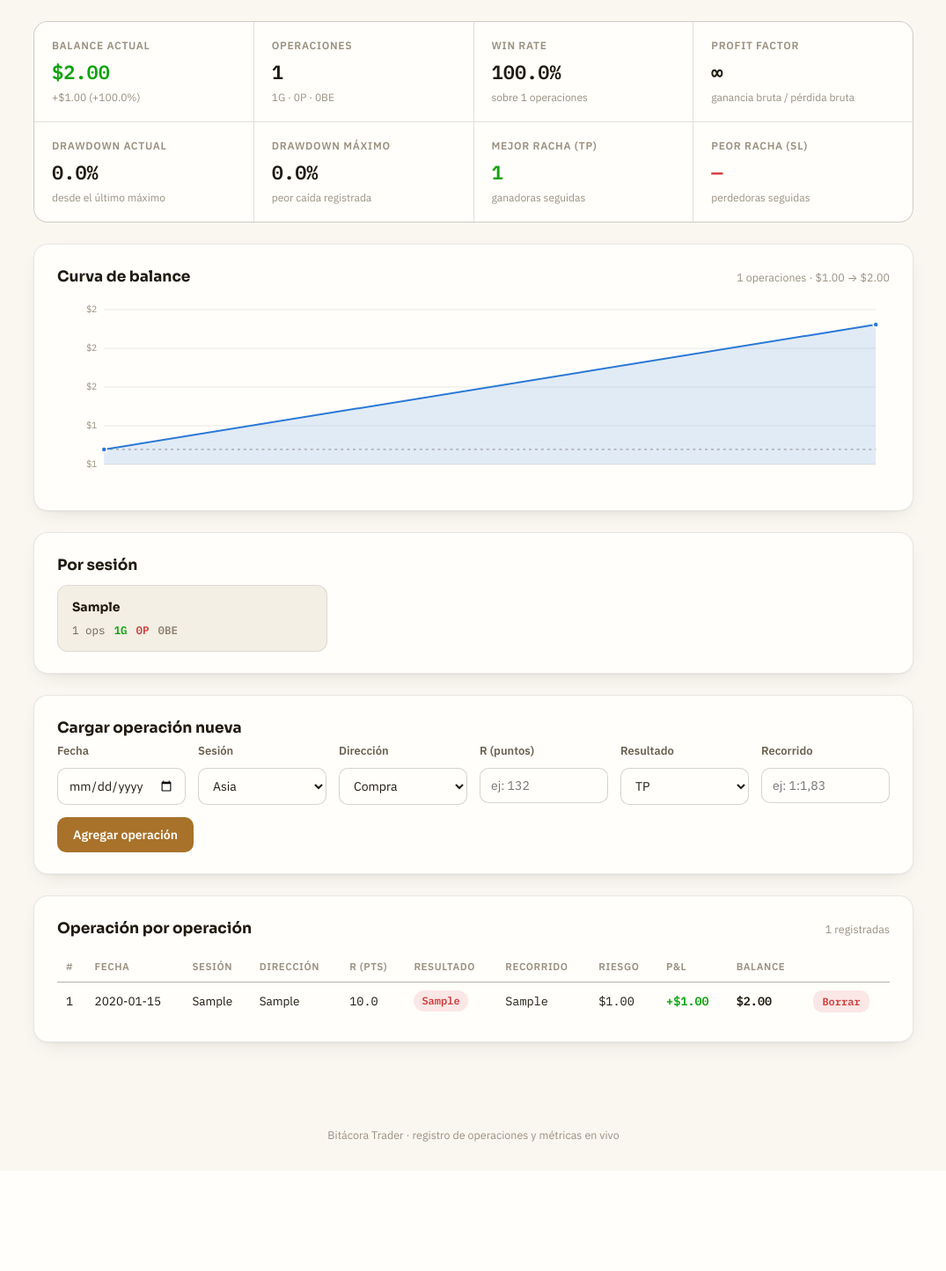
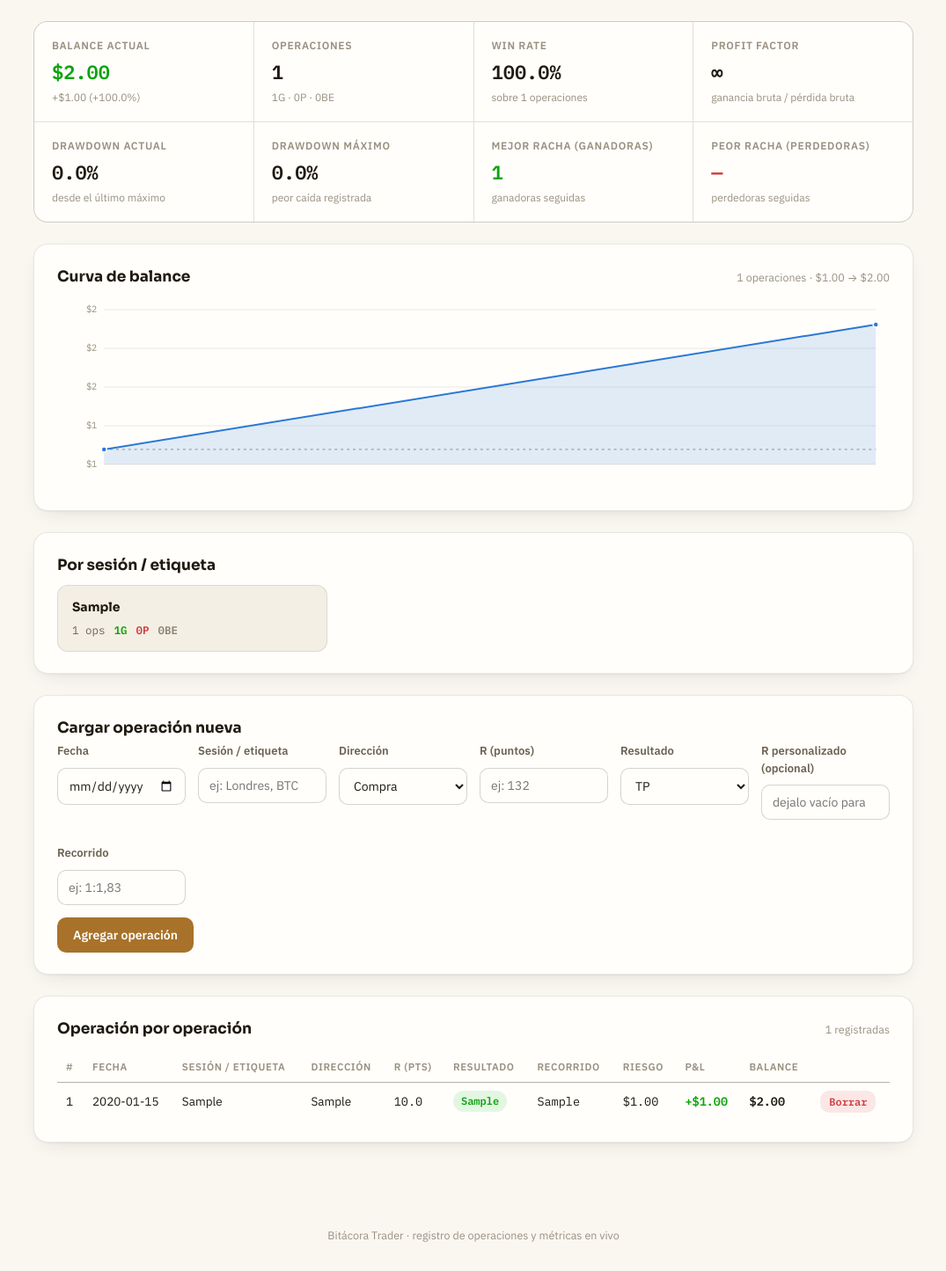
Before and after one commit to sauljesusbeschorner-eng/Bitacora, a Flask app: page /dashboard in a window 1280 px wide. Shown: the part 164-1609 px from the top of the page at 88% size, without its empty margins (102-1177 px from the left). Before the commit the page ends 1462 px from the top, so only its background shows below. Run offline with Flask 3, Linux system fonts and the light colour scheme; the visitor is signed in with stand-in values (Sample User, id 1); tables that the repository leaves empty hold one stand-in row (values such as "Sample post").

Commit message:
Update dashboard.html

```diff
--- a/templates/dashboard.html
+++ b/templates/dashboard.html
@@ -39,12 +39,12 @@
     <span class="sub">peor caída registrada</span>
   </div>
   <div class="kpi">
-    <span class="label">Mejor racha (TP)</span>
+    <span class="label">Mejor racha (ganadoras)</span>
     <span class="value tabular good">{{ m.best_win or "—" }}</span>
     <span class="sub">ganadoras seguidas</span>
   </div>
   <div class="kpi">
-    <span class="label">Peor racha (SL)</span>
+    <span class="label">Peor racha (perdedoras)</span>
     <span class="value tabular critical">{{ m.worst_loss or "—" }}</span>
     <span class="sub">perdedoras seguidas</span>
   </div>
@@ -76,7 +76,8 @@
 </div>
 
 <div class="card">
-  <div class="section-title"><h2>Por sesión</h2></div>
+  <div class="section-title"><h2>Por sesión / etiqueta</h2></div>
+  {% if m.sessions %}
   <div class="session-grid">
     {% for name, s in m.sessions.items() %}
     <div class="session-card">
@@ -90,6 +91,9 @@
     </div>
     {% endfor %}
   </div>
+  {% else %}
+  <p class="subtitle" style="margin-top:10px;">Todavía no hay operaciones agrupadas por etiqueta.</p>
+  {% endif %}
 </div>
 
 <div class="card">
@@ -101,12 +105,13 @@
         <input type="date" id="op_date" name="op_date">
       </div>
       <div class="field">
-        <label for="session">Sesión</label>
-        <select id="session" name="session" required>
-          <option value="Asia">Asia</option>
-          <option value="Londres">Londres</option>
-          <option value="NY">NY</option>
-        </select>
+        <label for="session">Sesión / etiqueta</label>
+        <input type="text" id="session" name="session" list="tag-options" placeholder="ej: Londres, BTCUSD, Ruptura" required>
+        <datalist id="tag-options">
+          {% for tag in tags %}
+          <option value="{{ tag }}">
+          {% endfor %}
+        </datalist>
       </div>
       <div class="field">
         <label for="direction">Dirección</label>
@@ -119,6 +124,12 @@
         <label for="r_points">R (puntos)</label>
         <input type="number" step="any" id="r_points" name="r_points" placeholder="ej: 132">
       </div>
+      {% if calc_mode == "direct" %}
+      <div class="field">
+        <label for="pnl_manual">P&amp;L de la operación ($)</label>
+        <input type="number" step="any" id="pnl_manual" name="pnl_manual" placeholder="ej: -45.50" required>
+      </div>
+      {% else %}
       <div class="field">
         <label for="result">Resultado</label>
         <select id="result" name="result" required>
@@ -127,6 +138,11 @@
           <option value="BE">BE</option>
         </select>
       </div>
+      <div class="field">
+        <label for="r_multiple">R personalizado (opcional)</label>
+        <input type="number" step="any" id="r_multiple" name="r_multiple" placeholder="dejalo vacío para usar tu R:R">
+      </div>
+      {% endif %}
       <div class="field">
         <label for="recorrido">Recorrido</label>
         <input type="text" id="recorrido" name="recorrido" placeholder="ej: 1:1,83">
@@ -145,7 +161,7 @@
     <table>
       <thead>
         <tr>
-          <th>#</th><th class="txt">Fecha</th><th class="txt">Sesión</th><th class="txt">Dirección</th>
+          <th>#</th><th class="txt">Fecha</th><th class="txt">Sesión / etiqueta</th><th class="txt">Dirección</th>
           <th>R (pts)</th><th>Resultado</th><th>Recorrido</th><th>Riesgo</th><th>P&amp;L</th><th>Balance</th><th></th>
         </tr>
       </thead>
@@ -160,9 +176,9 @@
           <td class="txt">{{ r.session }}</td>
           <td class="txt">{{ r.direction or "—" }}</td>
           <td class="tabular">{{ r.r_points if r.r_points is not none else "—" }}</td>
-          <td><span class="badge {{ 'be' if r.is_be else ('tp' if r.result == 'TP' else 'sl') }}">{{ 'BE' if r.is_be else r.result }}</span></td>
+          <td><span class="badge {{ 'be' if r.is_be else ('tp' if r.pnl > 0 else 'sl') }}">{{ 'BE' if r.is_be else r.result }}</span></td>
           <td class="tabular">{{ r.recorrido or "—" }}</td>
-          <td class="tabular">${{ "%.2f"|format(r.risk) }}</td>
+          <td class="tabular">{{ "$%.2f"|format(r.risk) if r.risk is not none else "—" }}</td>
           <td class="tabular {{ 'pnl-pos' if r.pnl > 0 else ('pnl-neg' if r.pnl < 0 else 'pnl-zero') }}">{{ "+" if r.pnl >= 0 else "" }}${{ "%.2f"|format(r.pnl) }}</td>
           <td class="tabular" style="font-weight:600">${{ "%.2f"|format(r.balance_after) }}</td>
           <td>
```
